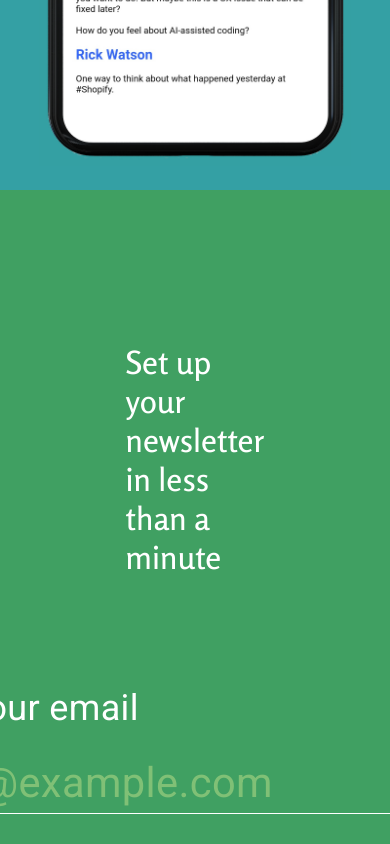
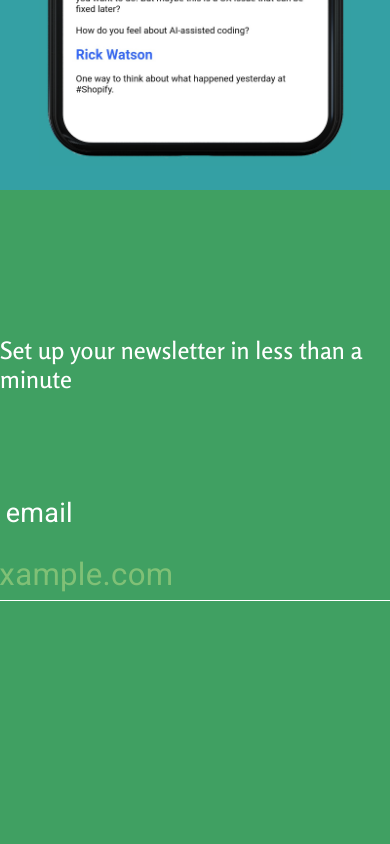
Before and after one commit to mihailthebuilder/rellate-frontend, a React (Create React App) app: page / in a window 390 px wide. Shown: the part 1036-1880 px from the top of the page. Built offline with nearby package versions, Linux system fonts and the light colour scheme.

Commit message:
remove side padding form

```diff
--- a/src/App/Form/index.scss
+++ b/src/App/Form/index.scss
@@ -8,7 +8,7 @@ section.form {
   flex-direction: column;
   align-items: center;
   color: white;
-  padding: 15vh;
+  padding: 15vh 0;
 
   h2 {
     font-size: 1em;
@@ -63,3 +63,9 @@ section.form {
     }
   }
 }
+
+@media (max-width: 900px) {
+  section.form {
+    font-size: 1.5rem;
+  }
+}
```
